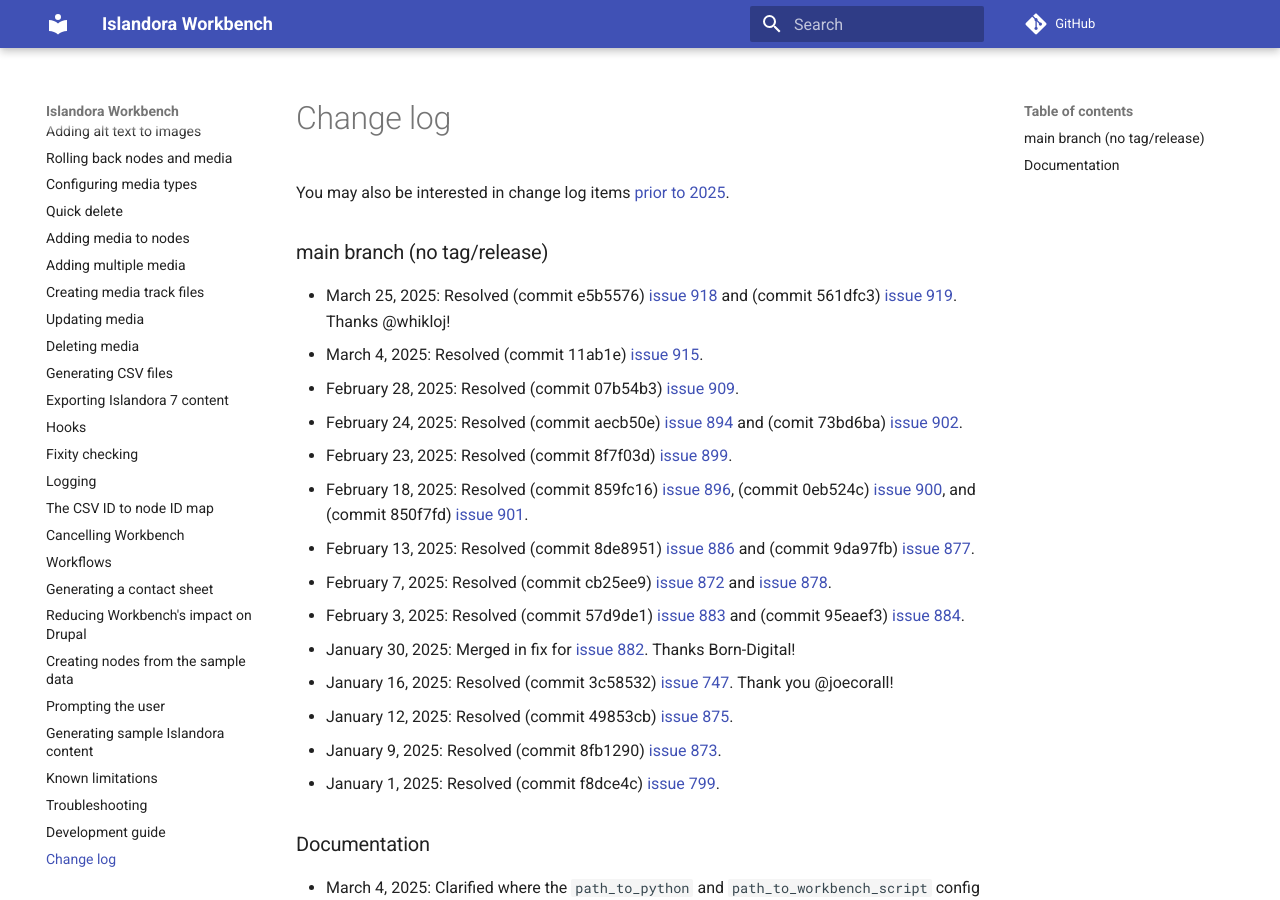
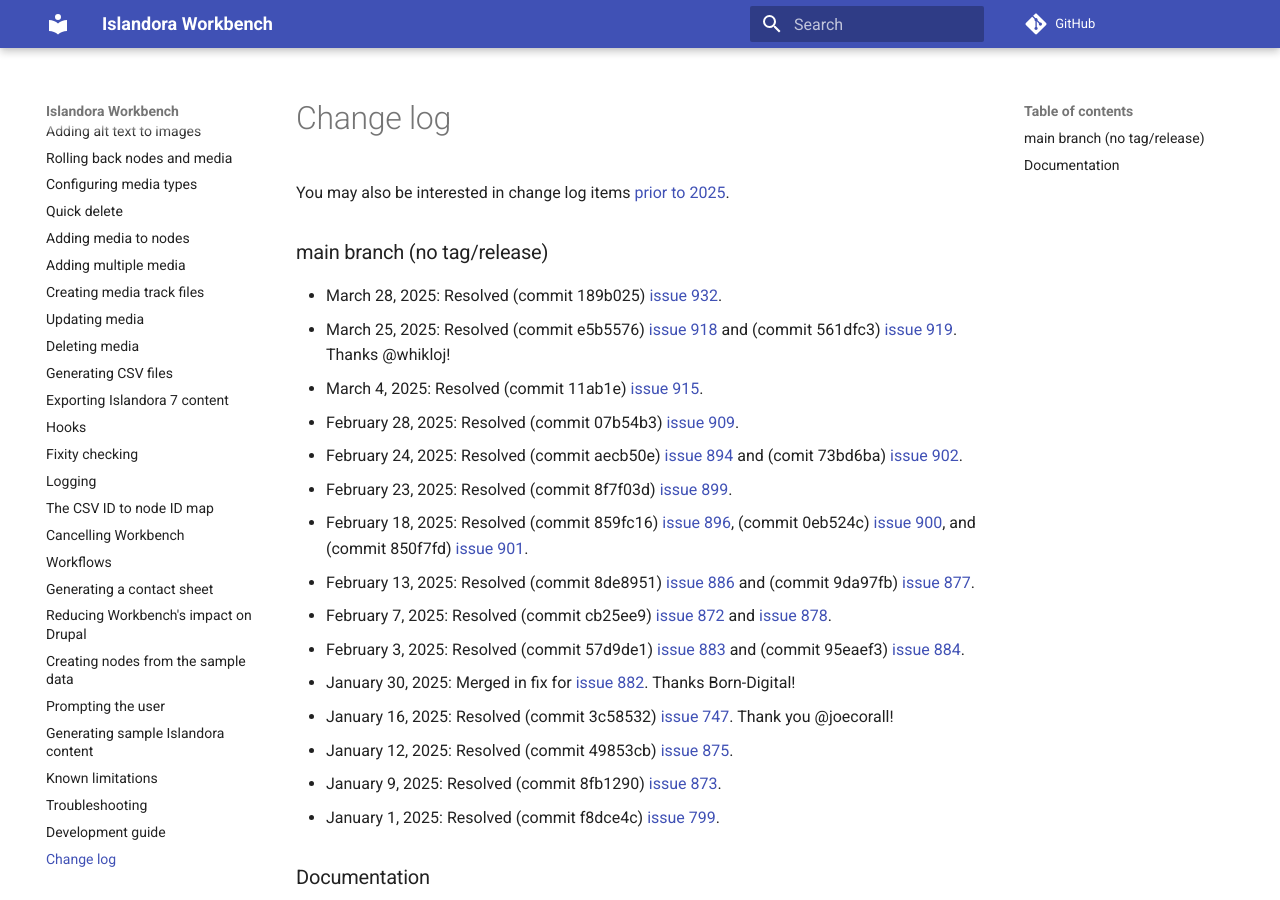
Before and after one commit to mjordan/islandora_workbench_docs, an MkDocs documentation site: the page built from docs/changelog.md, in a window 1280 px wide and 900 px high. Built offline with MkDocs 1.6.1 and Material for MkDocs 9.7.7, drawn with Linux system fonts in a browser that asks for light colours; comment, search, counter and statistics services are not loaded.

Commit message:
Updated changelog.

```diff
--- a/docs/changelog.md
+++ b/docs/changelog.md
@@ -2,6 +2,7 @@
 
 ### main branch (no tag/release)
 
+* March 28, 2025: Resolved (commit 189b025) [issue 932](https://github.com/mjordan/islandora_workbench/issues/932).
 * March 25, 2025: Resolved (commit e5b5576) [issue 918](https://github.com/mjordan/islandora_workbench/issues/918) and (commit 561dfc3) [issue 919](https://github.com/mjordan/islandora_workbench/issues/919). Thanks @whikloj!
 * March 4, 2025: Resolved (commit 11ab1e) [issue 915](https://github.com/mjordan/islandora_workbench/issues/915).
 * February 28, 2025: Resolved (commit 07b54b3) [issue 909](https://github.com/mjordan/islandora_workbench/issues/909).
```
